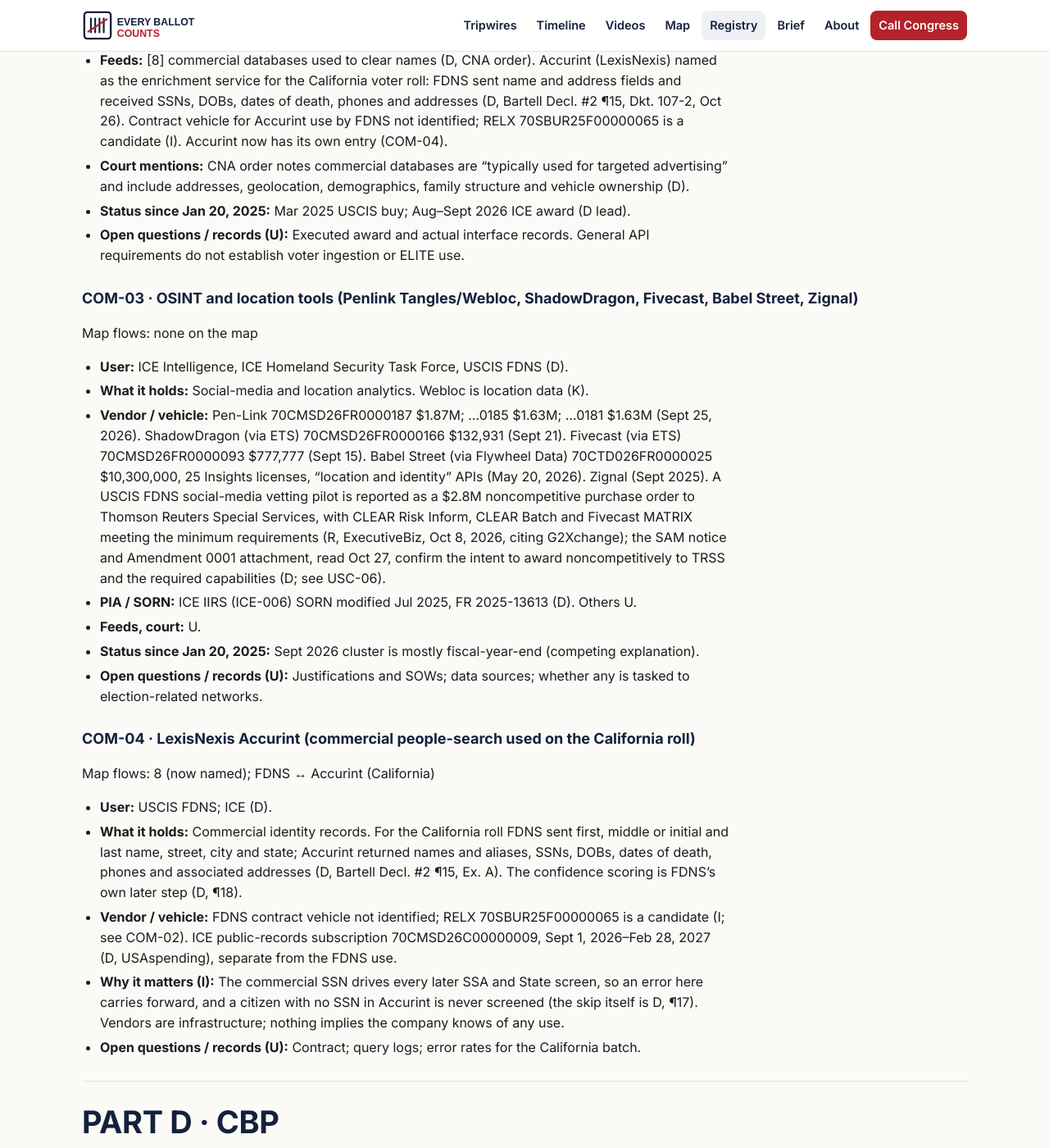
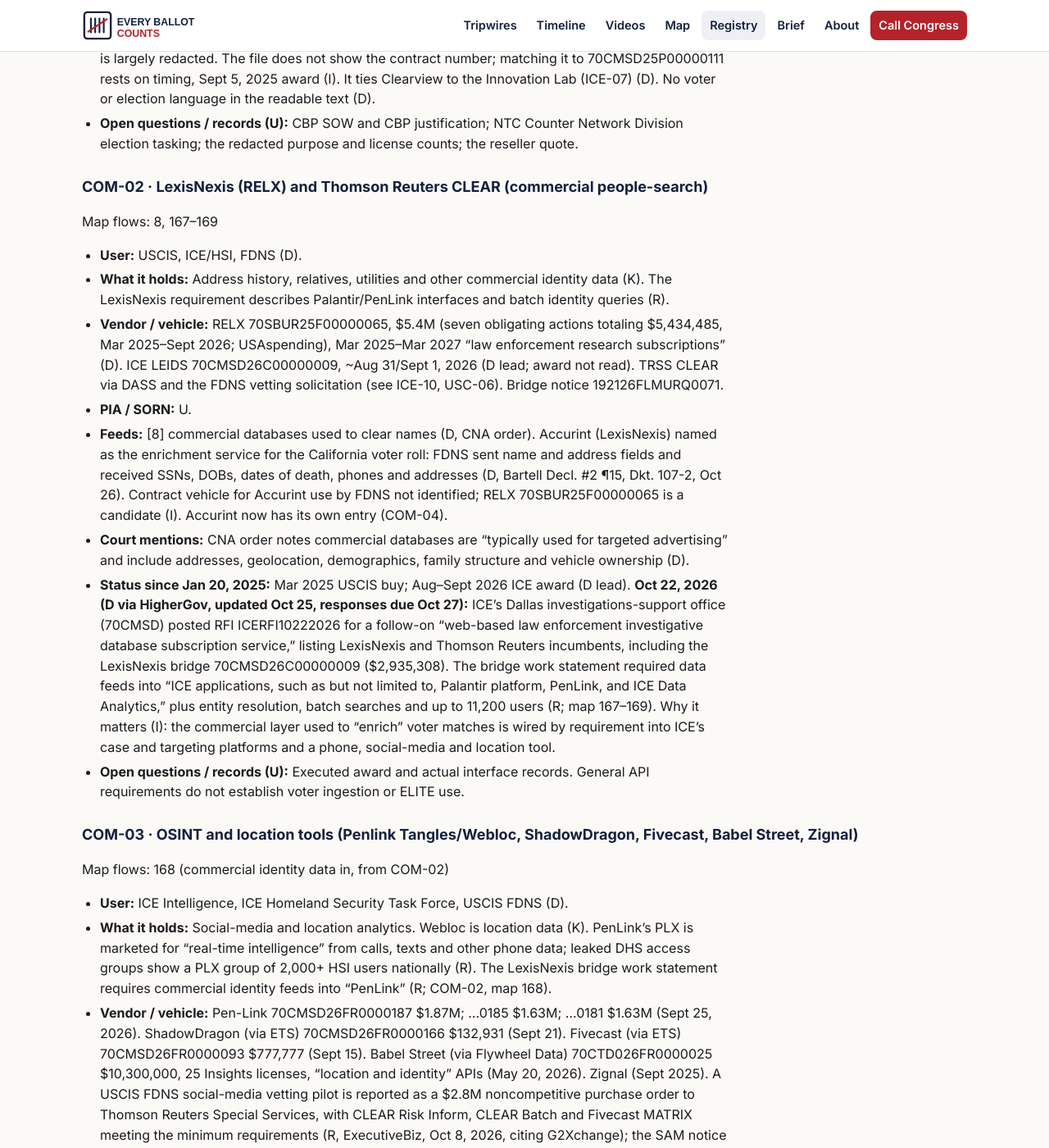
Before and after one commit to good-luck-with-that-ops/Every_Ballot_Counts, a Jekyll site: the page built from registry.md, in a window 1280 px wide and 1400 px high, scrolled down 31570 px. Shown: the whole window at 82% size. Built offline with Jekyll 4.4.1, drawn with Linux system fonts in a browser that asks for light colours; our own code applies the rules of GitHub Pages for plain Markdown files; some of the changed text lies outside the part shown.

Commit message:
Registry and map: ICE data-subscription links to Palantir, PenLink and ICE Data Analytics (167-169); board: Georgia AI-access timeline
Co-Authored-By: Claude Opus 5.5 <noreply@anthropic.com>
Claude-Session: https://claude.ai/code/session_01FzfMTbNVyRU7XpffsrV2HZ

```diff
--- a/map/architecture.html
+++ b/map/architecture.html
@@ -426,7 +426,7 @@ a{color:#1d4ed8}a:hover{color:#1e3a8a}
 <div class="fl"><span class="fb" style="min-width: 32px; border: 2px solid #d21f3c; color: #d21f3c">116</span><span><b>Field interviews, home visits → Criminal Voter Fraud Initiative Portal.</b> Agents’ findings, photos and videos documented “outside the normal operational process”<br><span style="color: #4a4a4a">ECF 87 p.4 (Dkt. 50-2 at 2–3) · <span style="font-family: 'IBM Plex Mono', ui-monospace, monospace; font-size: 11px">D</span></span></span></div>
 <div class="fl"><span class="fb" style="min-width: 32px; border: 2px dashed #d21f3c; color: #d21f3c">117</span><span><b>Fraud-center hub → Prosecutors: ballot suits &amp; charges.</b> Pre-drafted warrant affidavits and complaint language to prosecutors<br><span style="color: #4a4a4a">FBI account, Sept 17, 2026 (outlet not recorded) · <span style="font-family: 'IBM Plex Mono', ui-monospace, monospace; font-size: 11px">R</span></span></span></div>
 </div>
-<div class="hd" style="margin-top: 28px">MORE DOCUMENTED LINKS (118–166) · NOT DRAWN, TO KEEP THE MAP LEGIBLE</div>
+<div class="hd" style="margin-top: 28px">MORE DOCUMENTED LINKS (118–169) · NOT DRAWN, TO KEEP THE MAP LEGIBLE</div>
 <table class="more"><thead><tr><th>No.</th><th>From → to</th><th>What moves</th><th>Mark</th><th>Source</th></tr></thead><tbody>
 <tr><td>118–126</td><td>USCIS Salesforce CRM, ICE EID, RAILS, ADIS, SEVIS, OneNet, TSA TIM, MEPCOM, ED FSA → SAVE</td><td>Systems SAVE queries (the panel; carried by line 19). Salesforce CRM contents are not described (U)</td><td>D</td><td>SAVE PIA-006(d) pp.6–9</td></tr>
 <tr><td>127</td><td>iLab → unnamed systems</td><td>iLab “ingest[s] data from various systems”</td><td>D</td><td>ECF 87 pp.2–3</td></tr>
@@ -459,6 +459,9 @@ a{color:#1d4ed8}a:hover{color:#1e3a8a}
 <tr><td>164</td><td>DHS Secretary → Attorney General</td><td>Referral asking whether states’ sharing of motor-vehicle and voter-registration data with ERIC and other nonprofits complies with the DPPA (see lines 4 and 20). No DOJ answer is shown (U)</td><td>D</td><td>DHS Secretary’s letter to the Attorney General, Sept. 2, 2026, pp.2–4</td></tr>
 <tr><td>165</td><td>PRC cyber actor → Ohio voter-registration application (state website)</td><td>Attempted download on Jan. 14, 2022, the same day six states’ public voter files were taken from commercial websites; the Ohio download failed (pre-2025 baseline)</td><td>D</td><td>Declassified “6 States” voter-data report pp.1–2</td></tr>
 <tr><td>166</td><td>DHS Secretary → White House Transparency Task Force</td><td>Aug. 24, 2026 letter in DHS’s rolling document production: an unclassified overview of voting-system supply-chain risk (foreign-made components). The Task Force added open-source links Aug. 26. Part of the “DHS Election Integrity Memoranda” release</td><td>D</td><td>DHS letter to the Task Force, Aug. 24, 2026; Task Force supplement, Aug. 26, 2026</td></tr>
+<tr><td>167</td><td>ICE investigative-data subscription (LexisNexis bridge) → Palantir platform</td><td>The work statement requires commercial identity data to feed “ICE applications, such as but not limited to, Palantir platform” (ICE’s case and targeting systems run on Palantir: ICM, ImmigrationOS, ELITE). ICE posted a follow-on request Oct. 22, 2026</td><td>R (requirement as reported) · D (Oct. 22 notice)</td><td>LexisNexis bridge 70CMSD26C00000009 work statement; ICE RFI ICERFI10222026 (HigherGov)</td></tr>
+<tr><td>168</td><td>ICE investigative-data subscription → PenLink</td><td>Same requirement names PenLink, whose tools cover phone records, social media and location data; leaked DHS access groups show 2,000+ HSI users on its phone-data tool (registry COM-03)</td><td>R</td><td>Same work statement; leaked DHS access groups (reported Oct. 2026)</td></tr>
+<tr><td>169</td><td>ICE investigative-data subscription → “ICE Data Analytics”</td><td>Same requirement names “ICE Data Analytics”; we have not identified what it is (registry ICE-18)</td><td>R · U</td><td>Same work statement</td></tr>
 </tbody></table>
 <p class="foot">Built from agency privacy assessments (PCIS PIA-087, RAVEn PIA-055, SAVE PIA-006(d)), Federal Register notices, USAspending and SAM.gov records, court filings (CNA v. Mullin, US v. California, LWV v. DHS, Common Cause v. DOJ, Hilton v. Mullin), an ICE FOIA production (26-ICLI-00100) and news reports, as of Oct. 28, 2026 (inspector-general panel Oct. 25). The System Registry gives each system’s sources; the small code in a box (for example USC-01) is its registry entry. Every link has one number: the lines on the map are 1–117 and the table continues from 118. A line shows that data can move or did move, not how often. Where a review or a legal limit appears, the caption says who controls it; none is treated as a safeguard unless an independent check is documented. Vendors are infrastructure components; nothing here implies a company knows of or takes part in misuse.</p>
 </div>
--- a/registry.md
+++ b/registry.md
@@ -7,7 +7,7 @@ description: One entry per federal system, contract vehicle or data feed touchin
 One entry per federal system, contract vehicle or data feed that touches the election-data picture, with what is known, how we know it, and what is still unresolved. It is a living reference, updated as records are found. Started Oct 26, 2026.
 
 **Marks (every claim):** D primary document · R reporting · I inference · U unresolved · K general knowledge, verify · X a map line or earlier claim that the cited originals do not support (the entry gives the correct version; added Oct 28, 2026).
-**Flow numbers:** numbers such as [3] or "Map flows: 3, 33" are the link numbers on the [architecture map](../map/architecture.html): 1–117 are the drawn lines and 118–166 are rows of its "More documented links" table.
+**Flow numbers:** numbers such as [3] or "Map flows: 3, 33" are the link numbers on the [architecture map](../map/architecture.html): 1–117 are the drawn lines and 118–169 are rows of its "More documented links" table.
 **Entry fields:** Owner · What it holds · Vendor/vehicle · PIA/SORN · Inbound feeds · Outbound feeds · Court mentions · Status since Jan 20, 2025 · Open questions/records (U).
 **Sources:** entries cite the kind of source inline (a justification, a Federal Register notice, a court filing, a news report). Links to the underlying documents are being added over time; the supporting working notes are not published yet. Vendors are shown as infrastructure: a company appears only where a document ties it to a system, and no entry implies wrongdoing by any vendor.
 **Caution:** this is research by an independent individual, not an investigation with inside sources. Inferences (I) and unresolved items (U) are labeled so you can weigh them. Corrections are welcome (see the [about page](../about.html)).
@@ -44,6 +44,7 @@ One entry per federal system, contract vehicle or data feed that touches the ele
 | ICE-15 | Athena / "HSI Tool" (Sandia National Laboratories) |
 | ICE-16 | ICE Enforcement and Removal Operations (ERO): alienage step and ELITE owner |
 | ICE-17 | Unnamed "federal law enforcement systems" HSI used to refine the California list |
+| ICE-18 | "ICE Data Analytics" (named in the LexisNexis requirement; not identified) |
 | COM-01 | Clearview AI (face search) |
 | COM-02 | LexisNexis (RELX) and Thomson Reuters CLEAR (commercial people-search) |
 | COM-03 | OSINT and location tools (Penlink Tangles/Webloc, ShadowDragon, Fivecast, Babel Street, Zignal) |
@@ -404,6 +405,16 @@ Map flows: new (HSI → unnamed LE systems)
 - **What it holds:** McLoughlin Decl. #1 says HSI took FDNS output through intake quality review, prioritization, "additional enrichment using approved analytic capabilities," matching "across multiple authorized data sources" and refinement "with federal law enforcement systems" (D, Dkt. 62-3 ¶¶16–17, 23). HSI describes its role as "data intake (including obtaining bona fide voter rolls), preparation, enrichment, quality review, and routing of leads" and says it is "among several federal departments and agencies" processing state voter files (D, ¶11). The systems are not named (U); the iLab, RAVEn, ICM and ELITE are candidates (I), and none is named in the California declarations.
 - **Open questions / records (U):** Which systems; whether refinement changed or added names; which other agencies process state voter files.
 
+
+### ICE-18 · "ICE Data Analytics" (named in the LexisNexis requirement; not identified)
+Map flows: 169
+- **Owner:** ICE (D for the name only; it appears in the LexisNexis bridge work statement as reported, R).
+- **What it holds:** U. The work statement lists it with Palantir and PenLink as an ICE application that commercial identity data must feed (R). It may be an internal ICE analytics office or platform (I); no PIA, SORN, contract or court filing found under this name.
+- **Vendor / vehicle, PIA / SORN, court:** U.
+- **Inbound feeds:** [169] commercial identity data from the investigative-database subscription (R; COM-02). **Outbound feeds:** U.
+- **Status since Jan 20, 2025:** Named in the Aug–Sept 2026 bridge requirement (R); the Oct 22, 2026 follow-on RFI keeps the requirement open (D).
+- **Open questions / records (U):** What it is, who runs it, what it holds; the full bridge PWS and the follow-on solicitation text.
+
 ---
 
 # PART C · Commercial identity, OSINT and location tools (vendor products, neutral infrastructure)
@@ -421,20 +432,20 @@ Map flows: none on the map
 - **Open questions / records (U):** CBP SOW and CBP justification; NTC Counter Network Division election tasking; the redacted purpose and license counts; the reseller quote.
 
 ### COM-02 · LexisNexis (RELX) and Thomson Reuters CLEAR (commercial people-search)
-Map flows: 8
+Map flows: 8, 167–169
 - **User:** USCIS, ICE/HSI, FDNS (D).
 - **What it holds:** Address history, relatives, utilities and other commercial identity data (K). The LexisNexis requirement describes Palantir/PenLink interfaces and batch identity queries (R).
 - **Vendor / vehicle:** RELX 70SBUR25F00000065, $5.4M (seven obligating actions totaling $5,434,485, Mar 2025–Sept 2026; USAspending), Mar 2025–Mar 2027 "law enforcement research subscriptions" (D). ICE LEIDS 70CMSD26C00000009, ~Aug 31/Sept 1, 2026 (D lead; award not read). TRSS CLEAR via DASS and the FDNS vetting solicitation (see ICE-10, USC-06). Bridge notice 192126FLMURQ0071.
 - **PIA / SORN:** U.
 - **Feeds:** [8] commercial databases used to clear names (D, CNA order). Accurint (LexisNexis) named as the enrichment service for the California voter roll: FDNS sent name and address fields and received SSNs, DOBs, dates of death, phones and addresses (D, Bartell Decl. #2 ¶15, Dkt. 107-2, Oct 26). Contract vehicle for Accurint use by FDNS not identified; RELX 70SBUR25F00000065 is a candidate (I). Accurint now has its own entry (COM-04).
 - **Court mentions:** CNA order notes commercial databases are "typically used for targeted advertising" and include addresses, geolocation, demographics, family structure and vehicle ownership (D).
-- **Status since Jan 20, 2025:** Mar 2025 USCIS buy; Aug–Sept 2026 ICE award (D lead).
+- **Status since Jan 20, 2025:** Mar 2025 USCIS buy; Aug–Sept 2026 ICE award (D lead). **Oct 22, 2026 (D via HigherGov, updated Oct 25, responses due Oct 27):** ICE's Dallas investigations-support office (70CMSD) posted RFI ICERFI10222026 for a follow-on "web-based law enforcement investigative database subscription service," listing LexisNexis and Thomson Reuters incumbents, including the LexisNexis bridge 70CMSD26C00000009 ($2,935,308). The bridge work statement required data feeds into "ICE applications, such as but not limited to, Palantir platform, PenLink, and ICE Data Analytics," plus entity resolution, batch searches and up to 11,200 users (R; map 167–169). Why it matters (I): the commercial layer used to "enrich" voter matches is wired by requirement into ICE's case and targeting platforms and a phone, social-media and location tool.
 - **Open questions / records (U):** Executed award and actual interface records. General API requirements do not establish voter ingestion or ELITE use.
 
 ### COM-03 · OSINT and location tools (Penlink Tangles/Webloc, ShadowDragon, Fivecast, Babel Street, Zignal)
-Map flows: none on the map
+Map flows: 168 (commercial identity data in, from COM-02)
 - **User:** ICE Intelligence, ICE Homeland Security Task Force, USCIS FDNS (D).
-- **What it holds:** Social-media and location analytics. Webloc is location data (K).
+- **What it holds:** Social-media and location analytics. Webloc is location data (K). PenLink's PLX is marketed for "real-time intelligence" from calls, texts and other phone data; leaked DHS access groups show a PLX group of 2,000+ HSI users nationally (R). The LexisNexis bridge work statement requires commercial identity feeds into "PenLink" (R; COM-02, map 168).
 - **Vendor / vehicle:** Pen-Link 70CMSD26FR0000187 $1.87M; …0185 $1.63M; …0181 $1.63M (Sept 25, 2026). ShadowDragon (via ETS) 70CMSD26FR0000166 $132,931 (Sept 21). Fivecast (via ETS) 70CMSD26FR0000093 $777,777 (Sept 15). Babel Street (via Flywheel Data) 70CTD026FR0000025 $10,300,000, 25 Insights licenses, "location and identity" APIs (May 20, 2026). Zignal (Sept 2025). A USCIS FDNS social-media vetting pilot is reported as a $2.8M noncompetitive purchase order to Thomson Reuters Special Services, with CLEAR Risk Inform, CLEAR Batch and Fivecast MATRIX meeting the minimum requirements (R, ExecutiveBiz, Oct 8, 2026, citing G2Xchange); the SAM notice and Amendment 0001 attachment, read Oct 27, confirm the intent to award noncompetitively to TRSS and the required capabilities (D; see USC-06).
 - **PIA / SORN:** ICE IIRS (ICE-006) SORN modified Jul 2025, FR 2025-13613 (D). Others U.
 - **Feeds, court:** U.
@@ -939,6 +950,7 @@ Method: attachments are downloaded from SAM.gov and read in full (text extractio
 For every new document, article or watch item: (1) find the system by ID; (2) compare each stated fact to the entry; (3) if it adds or conflicts, update the entry with a dated line and a mark; (4) if no system fits, add a row; (5) log the change below. Inherited marks are not re-verified unless stated.
 
 ## J7 · Change log
+- 2026-11-01 (ICE data-subscription RFI): COM-02 gains ICE RFI ICERFI10222026 (Oct 22, 2026; D via HigherGov) for a follow-on "web-based law enforcement investigative database subscription service," and the LexisNexis bridge work statement's required feeds into "ICE applications, such as but not limited to, Palantir platform, PenLink, and ICE Data Analytics" (R). COM-03 gains the PenLink link and the PLX access-group count (R). New ICE-18 "ICE Data Analytics" (unidentified, U). Map gains links 167–169 (table rows, not drawn); the numbered range is now 1–169. Source: HigherGov mirror of SAM notice ICERFI10222026 and contract 70CMSD26C00000009; leaked DHS access groups (timeline, Oct 2026).
 - 2026-10-29 (map renumber): Map flows renumbered into one sequence (1–166); old f/e ids mapped in FLOW_CROSSWALK; registry ids shown in map boxes.
 - 2026-10-29 (map polish): New PART H2 with ELE-01 ERIC, ELE-02 DOJ Public Integrity Section concurrence, ELE-03 2020 Election Day coordination, ELE-04 cyber-incident victim notification; map edges e180–e189. Source: DHS Secretary letter to the AG (Sept 2, 2026); FBI Michigan release; Election Day 2020 watch log; IC report "US Voter Registration for 6 States."
 - 2026-10-29 (map redraw): USC-11: delivery of the list to the Secretary of State is now marked U (HSI 62-3 ¶24 says DOJ passed it on; ECF 149 p.3 says the requests were emailed without the list); added LA County's position that its system cannot safely segregate ballots (ECF 149 p.23), Carter's TRO denial (ECF 149) and DOJ's appeal (ECF 152). Source: ECF 149, 152.
```
Also changed, not shown: tripwires.md (+5 -3 lines).
